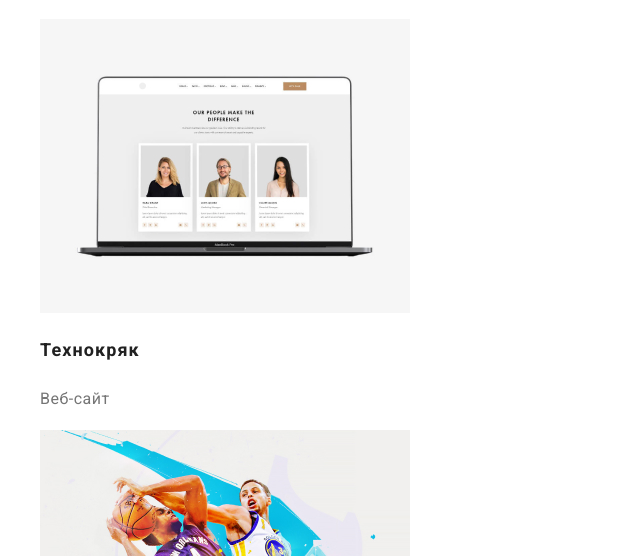
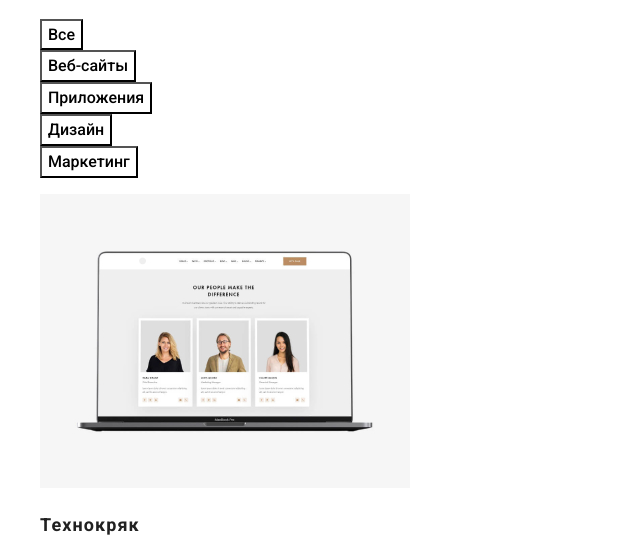
Before and after one commit to ialiev685/goit-markup-hw-02, a plain HTML site: page portfolio.html in a window 1280 px wide. Shown: the part 216-772 px from the top of the page, without its empty margins (0-640 px from the left). Drawn offline with nearby package versions, Linux system fonts and the light colour scheme.

Commit message:
Добавил кнопки

```diff
--- a/css/style.css
+++ b/css/style.css
@@ -215,3 +215,18 @@ body {
   font-size: 16px;
   line-height: 1.87;
 }
+
+.buttons .btn {
+  font-family: Roboto, sans-serif;
+  font-weight: 500;
+  font-size: 16px;
+  line-height: 1.62;
+  text-align: center;
+  background-color: var(--white-color);
+}
+
+.buttons .btn:hover,
+.buttons .btn:focus {
+  background-color: var(--accent-color);
+  color: var(--white-color);
+}
--- a/portfolio.html
+++ b/portfolio.html
@@ -50,7 +50,13 @@
     <main>
       <section class="section-item">
         <h1>Наше портфолио</h1>
-
+        <ul class="buttons without-dot">
+          <li><button class="btn">Все</button></li>
+          <li><button class="btn">Веб-сайты</button></li>
+          <li><button class="btn">Приложения</button></li>
+          <li><button class="btn">Дизайн</button></li>
+          <li><button class="btn">Маркетинг</button></li>
+        </ul>
         <ul class="without-dot">
           <li>
             <img
```
